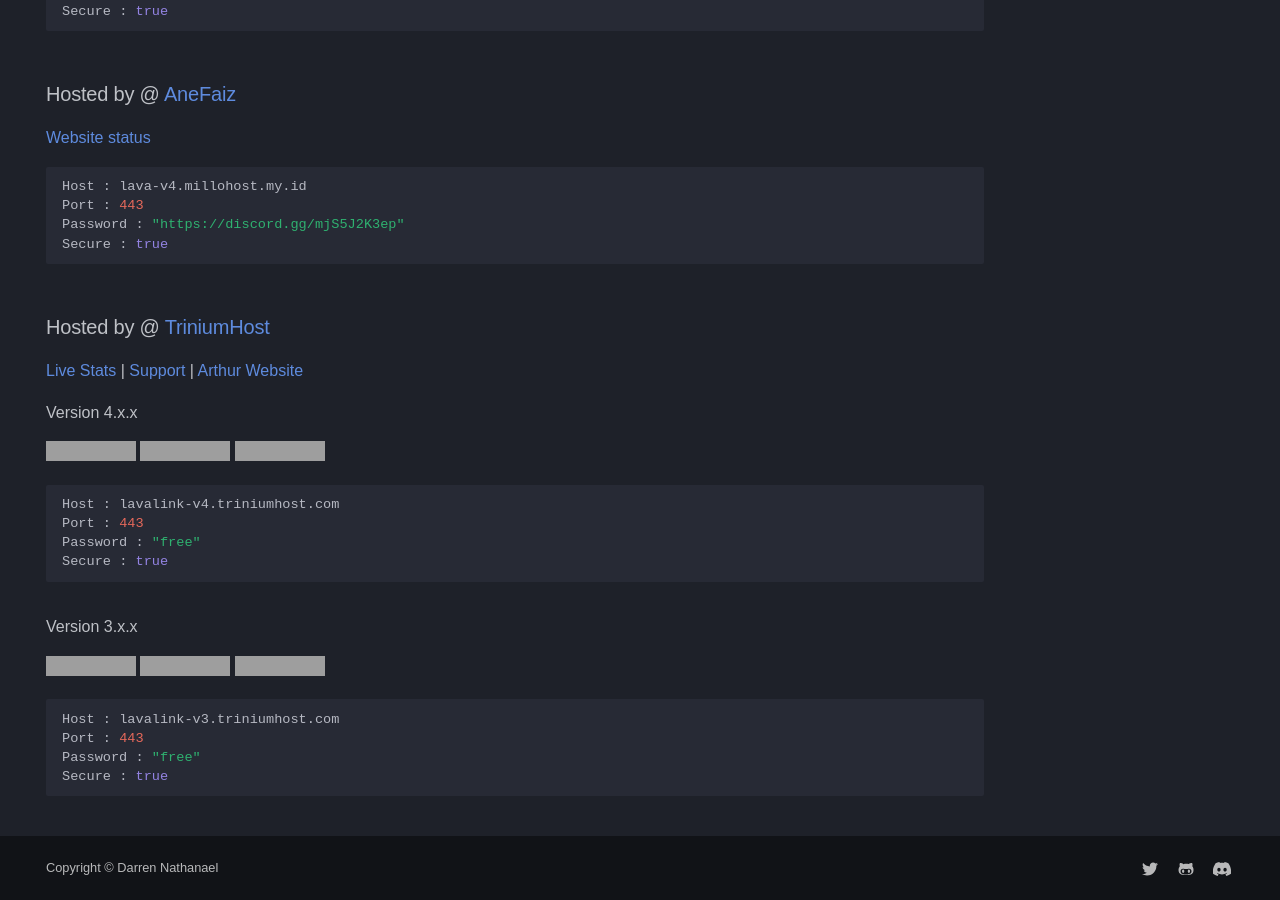
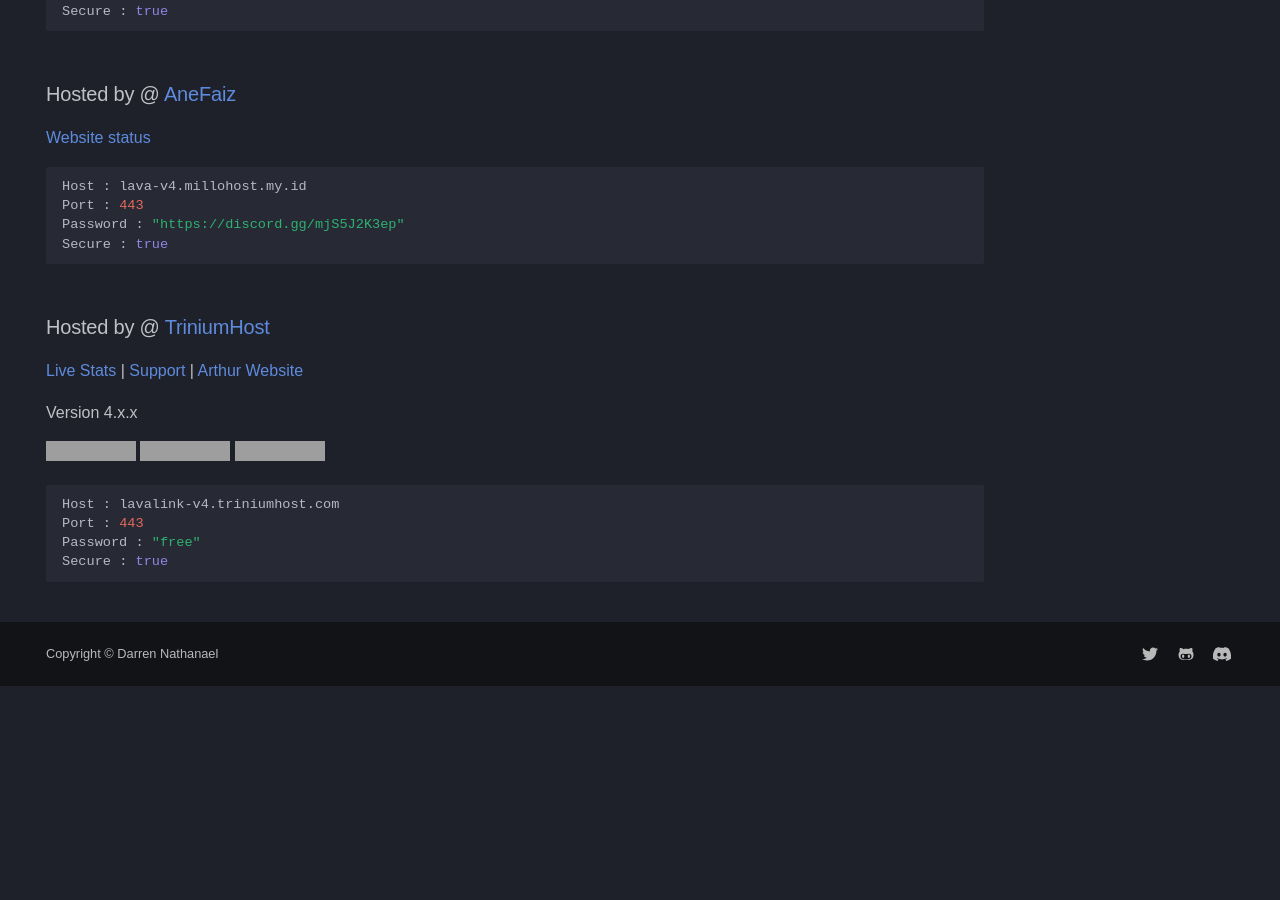
Before and after one commit to DarrenOfficial/lavalink-list, an MkDocs documentation site: the page built from docs/SSL/Lavalink-SSL.md, in a window 1280 px wide and 900 px high, scrolled down 881 px. Built offline with MkDocs 1.6.1 and Material for MkDocs 9.7.7, drawn with Linux system fonts in a browser that asks for light colours; some web fonts are replaced; comment, search, counter and statistics services are not loaded; a style sheet for code colours, icons or effects is not loaded; after the commit the page ends 1567 px from its top, so only the background shows below that; grey boxes are pictures that could not be loaded.

Commit message:
Update Lavalink-SSL.md to remove obsolete content
Removed outdated version information and status badges from Lavalink-SSL documentation.

````diff
--- a/docs/SSL/Lavalink-SSL.md
+++ b/docs/SSL/Lavalink-SSL.md
@@ -67,13 +67,3 @@ Port : 443
 Password : "free"
 Secure : true
 ```
-
-Version 3.x.x
-
-![Status](https://lavalink-api-status.triniumhost.com/v3ssl/badge/status) ![Load](https://lavalink-api-status.triniumhost.com/v3ssl/badge/load) ![Players](https://lavalink-api-status.triniumhost.com/v3ssl/badge/connections)
-```bash
-Host : lavalink-v3.triniumhost.com
-Port : 443
-Password : "free"
-Secure : true
-```
````
